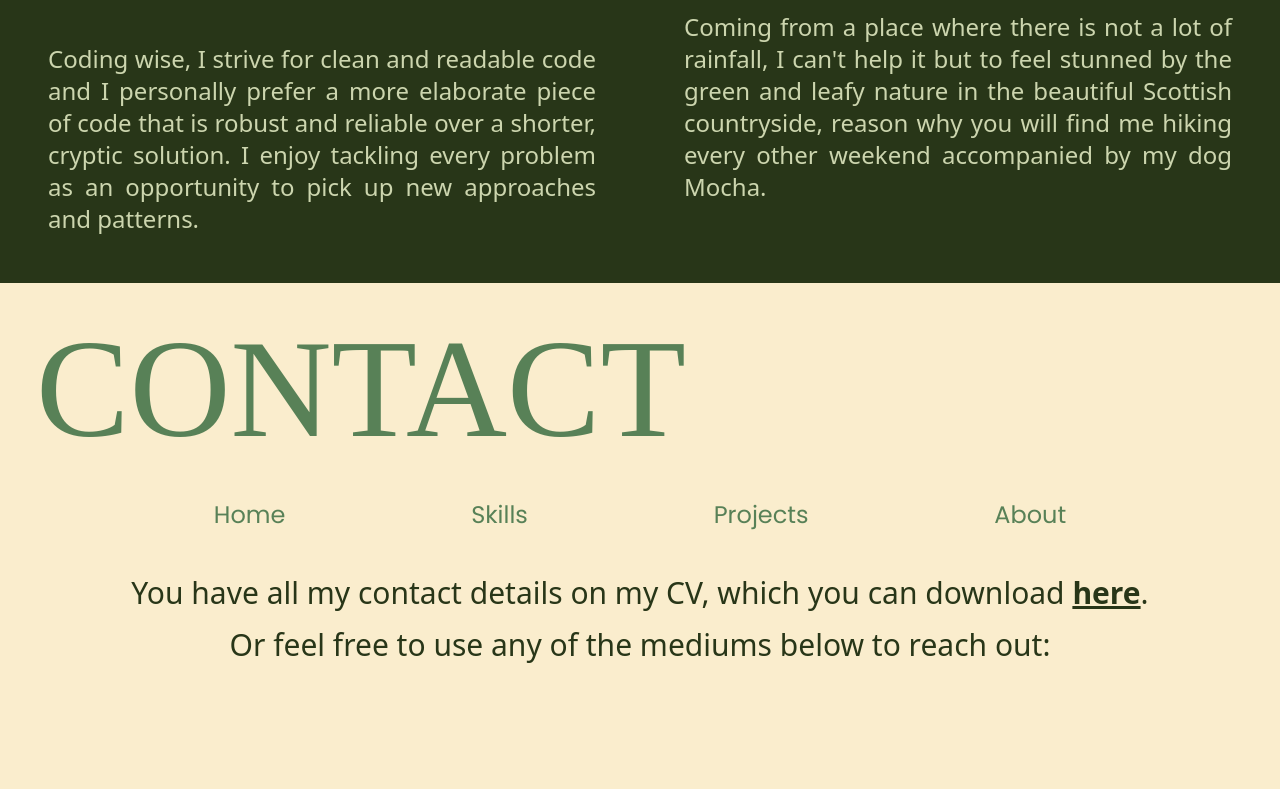
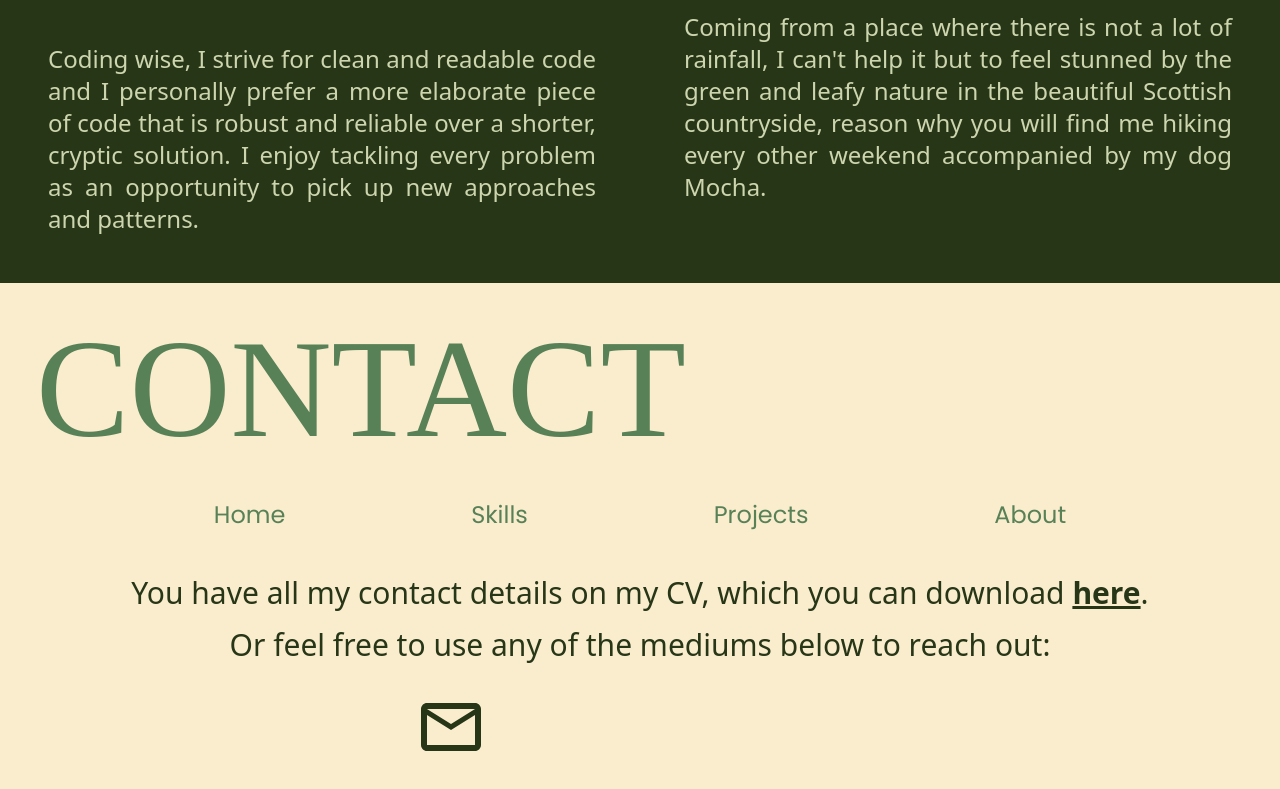
Before and after one commit to SaraGMatos/portfolio, a React (Vite) app: page / in a window 1280 px wide. Shown: the part 6925-7714 px from the top of the page. Built offline with nearby package versions, Linux system fonts and the light colour scheme; a web font is replaced by a local one.

Commit message:
Adds email icon and emailto funct

```diff
--- a/src/components/MainPage.jsx
+++ b/src/components/MainPage.jsx
@@ -808,7 +808,15 @@ function MainPage() {
             Or feel free to use any of the mediums below to reach out:
           </p>
         </section>
-        <article id="contact-container"></article>
+        <article
+          id="contact-container"
+          className="mt-7 flex flex-wrap w-full justify-evenly text-5xl sm:text-7xl text-pakistangreen"
+        >
+          <Link to="mailto:saragarciamatos@gmail.com">
+            <MdOutlineMail className="hover:text-buff" />
+          </Link>
+          <Link></Link>
+        </article>
       </section>
     </div>
   );
```
